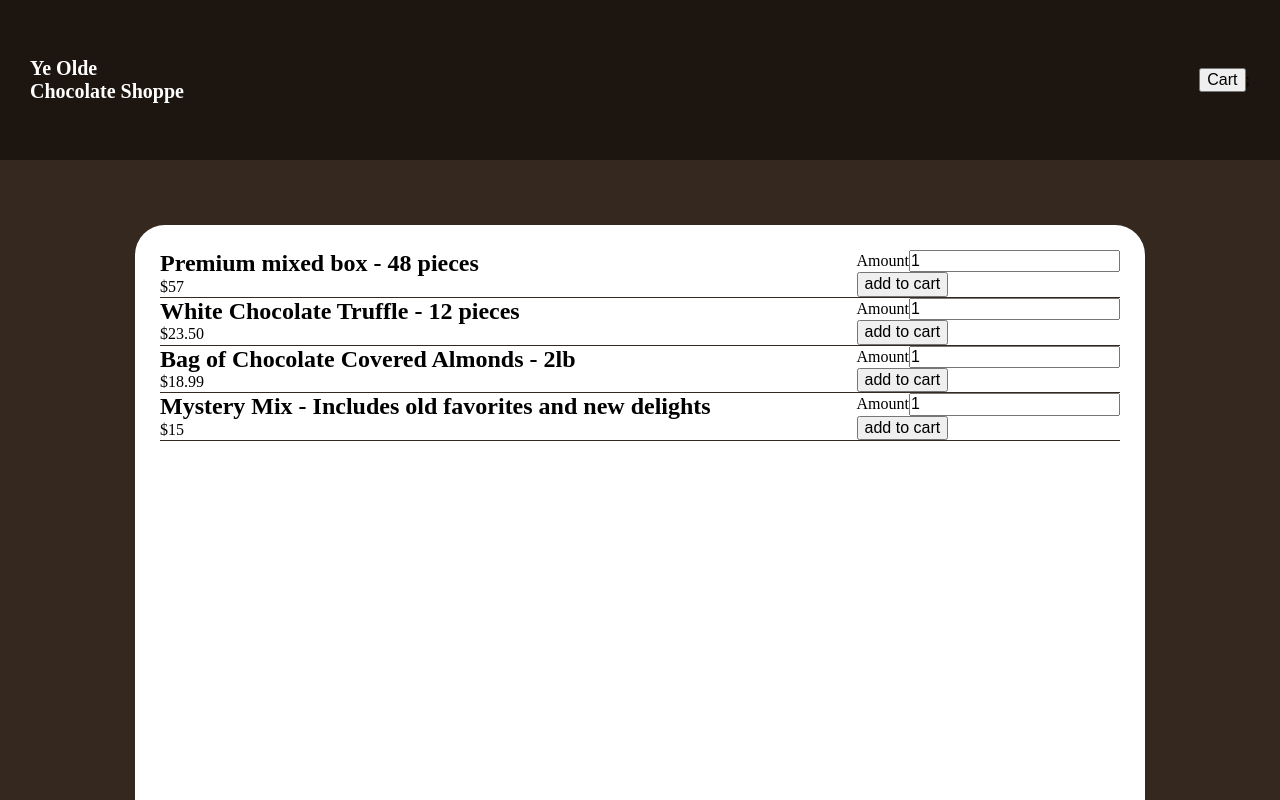
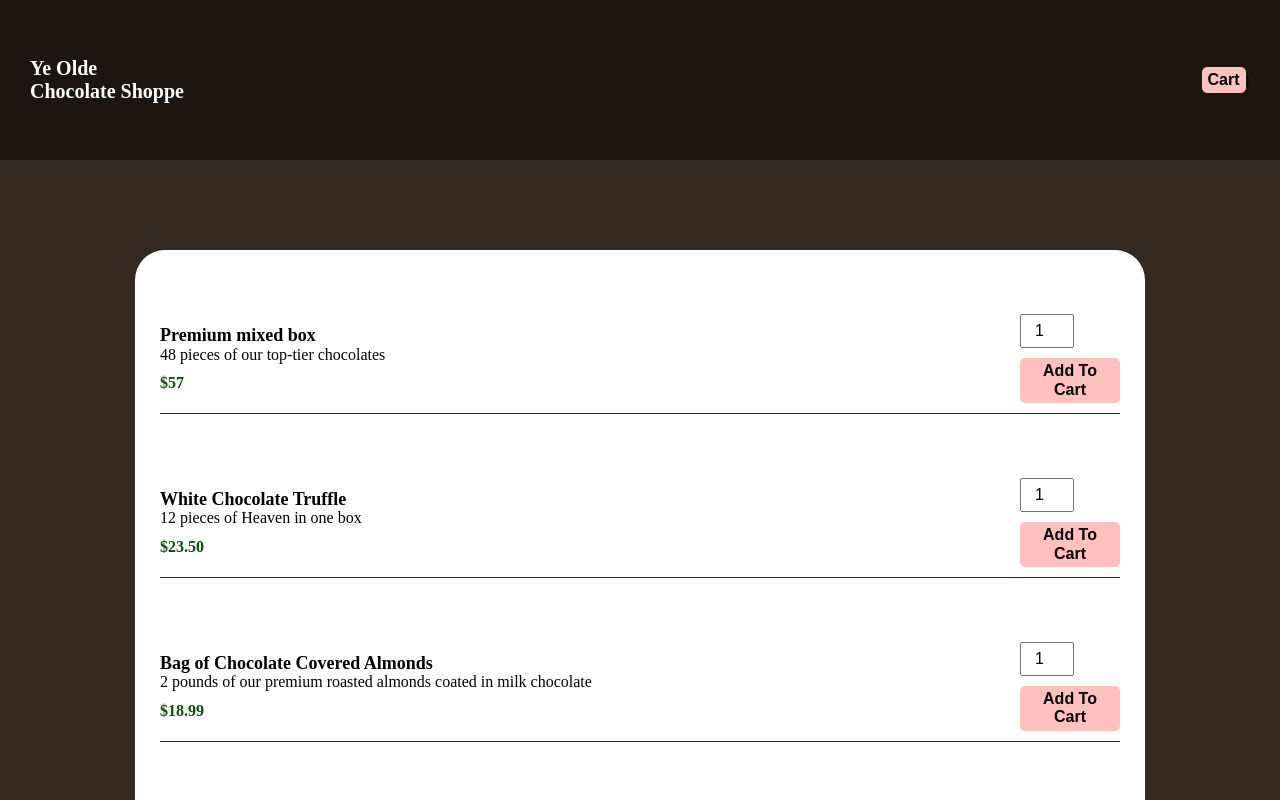
Before and after one commit to SofPan/food-order-app, a React (Create React App) app: page / in a window 1280 px wide. Shown: the top 800 px of the page. Built offline with nearby package versions, Linux system fonts and the light colour scheme.

Commit message:
Edits to menu items and styling buttons

```diff
--- a/src/App.js
+++ b/src/App.js
@@ -5,22 +5,26 @@ import './index.css';
 const MENU_ITEMS = [
   {
     id: "00",
-    title: "Premium mixed box - 48 pieces",
+    title: "Premium mixed box",
+    description: "48 pieces of our top-tier chocolates",
     cost: "$57"
   },
   {
     id: "01",
-    title: "White Chocolate Truffle - 12 pieces",
+    title: "White Chocolate Truffle",
+    description: "12 pieces of Heaven in one box",
     cost: "$23.50"
   },
   {
     id: "02",
-    title: "Bag of Chocolate Covered Almonds - 2lb",
+    title: "Bag of Chocolate Covered Almonds",
+    description: "2 pounds of our premium roasted almonds coated in milk chocolate",
     cost: "$18.99"
   },
   {
     id: "03",
-    title: "Mystery Mix - Includes old favorites and new delights",
+    title: "Mystery Mix",
+    description: "Includes classic favorites and new delights",
     cost: "$15"
   },
 ]
--- a/src/components/Menu/Menu.css
+++ b/src/components/Menu/Menu.css
@@ -15,16 +15,13 @@
     border-radius: 30px;
     display: flex;
     align-items: space-evenly;
-    padding: 25px;
+    padding: 0px 25px;
 }
 
 .menu-item__list{
     list-style: none;
     width: 100%;
+    display: flex;
+    justify-content: space-evenly;
+    flex-direction: column;
 }
-
-.menu-item__list li{
-    display: flex;
-    justify-content: space-between;
-    border-bottom: 1px solid #35281e;
-}
--- a/src/components/Menu/Menu.js
+++ b/src/components/Menu/Menu.js
@@ -13,7 +13,7 @@ const Menu = props => {
             <div className="menu-inner">
                 <ul className="menu-item__list">
                     {props.items.map((item) => {
-                        return <MenuItem key={item.id} title={item.title} cost={item.cost} />
+                        return <MenuItem key={item.id} title={item.title} description={item.description} cost={item.cost} />
                     })}
                 </ul>
             </div>
--- a/src/components/Menu/MenuItem.css
+++ b/src/components/Menu/MenuItem.css
@@ -0,0 +1,28 @@
+.menu-item{
+    display: flex;
+    justify-content: space-between;
+    align-items: center;
+    border-bottom: 1px solid #35281e;
+    width: 100%;
+    flex-direction: row;
+    padding-bottom: 10px;
+    margin: 0;
+    padding-top: 0;
+}
+
+.menu-item__title{
+    font-size: 18px;
+}
+
+.menu-item__price{
+    font-weight: bold;
+    margin-top: 10px;
+    color: rgb(5, 83, 5);
+}
+
+.menu-item input{
+    width: 50px;
+    height: 30px;
+    text-align: center;
+    margin-bottom: 10px;
+}
--- a/src/components/Menu/MenuItem.js
+++ b/src/components/Menu/MenuItem.js
@@ -1,20 +1,31 @@
 import React from "react";
 import Button from "../UI/Button/Button";
 
+import './MenuItem.css';
 
 const MenuItem = props => {
+    /*
+        On Button click:
+            - Add amount, title, and cost of item to the cart
+            - Update the amount if more is added
+            - Update the cart total
+    */
+    const handleClick = () => {
+
+    }
     return(
-            <li>
+            <li className="menu-item">
                 <div>
-                    <h2>{props.title}</h2>
-                    <p>{props.cost}</p>
+                    <h2 className="menu-item__title">{props.title}</h2>
+                    <p className="menu-item__description">{props.description}</p>
+                    <p className="menu-item__price">{props.cost}</p>
                 </div>
                 <div>
                     <div>
-                        <label>Amount</label>
+                        <label className="sr-only">Amount</label>
                         <input type="number" value="1" />
                     </div>
-                    <Button text="add to cart"/>
+                    <Button buttonClick={handleClick} text="add to cart"/>
                 </div>
             </li>
     )
--- a/src/components/UI/Button/Button.css
+++ b/src/components/UI/Button/Button.css
@@ -0,0 +1,14 @@
+.button {
+	background-color: #ffc0be;
+	border: 1px solid #ffc0be;
+	border-radius: 5px;
+	text-transform: capitalize;
+	padding: 3px 5px;
+	font-weight: bold;
+	max-width: 100px;
+}
+
+.button:hover {
+	background-color: #c4908f;
+	border-color: #c4908f;
+}
--- a/src/components/UI/Button/Button.js
+++ b/src/components/UI/Button/Button.js
@@ -3,7 +3,7 @@ import React from "react";
 import './Button.css';
 
 const Button = props => {
-    return <button onClick={props.buttonClick}>{props.text}</button>
+    return <button className="button" onClick={props.buttonClick}>{props.text}</button>
 }
 
 export default Button;
--- a/src/index.css
+++ b/src/index.css
@@ -11,3 +11,7 @@ h1, h2, h3, h4, section, div, article, header, footer, nav, ul, ol, li, p, input
     margin: 0;
     padding: 0;
 }
+
+.sr-only{
+    display: none !important;
+}
```
